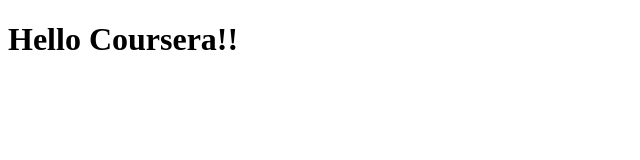
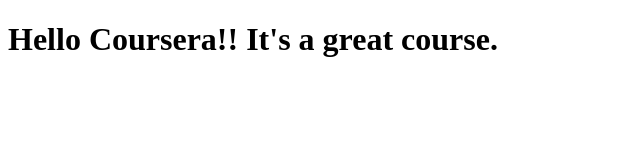
Before and after one commit to UchihaSasuke86/coursera-test, a plain HTML site: page site/index.html in a window 1280 px wide. Shown: the whole page, without its empty margins (0-640 px from the left). Drawn offline with Linux system fonts and the light colour scheme.

Commit message:
Small addition to our page content.

```diff
--- a/site/index.html
+++ b/site/index.html
@@ -4,6 +4,6 @@
 	<title>Hello Coursera</title>
 </head>
 <body>
-<h1>Hello Coursera!!</h1>
+<h1>Hello Coursera!! It's a great course.</h1>
 </body>
 </html>
```
